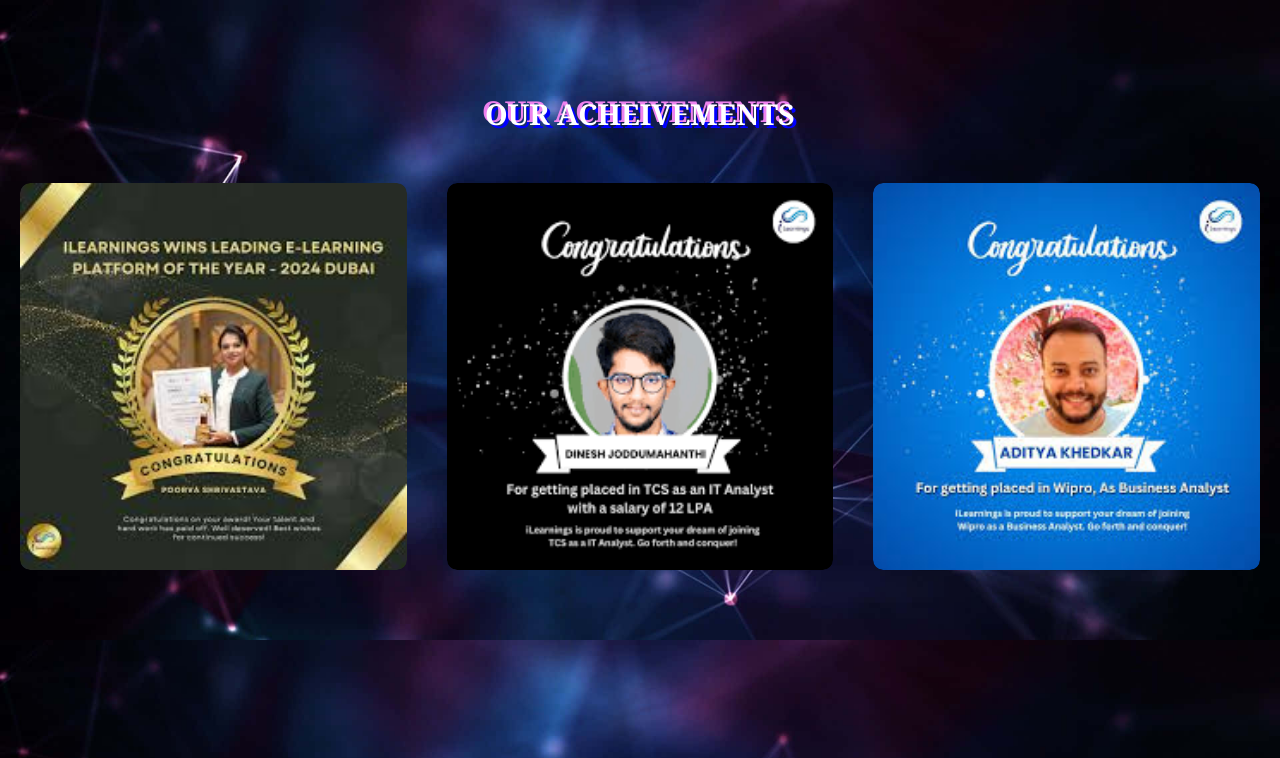
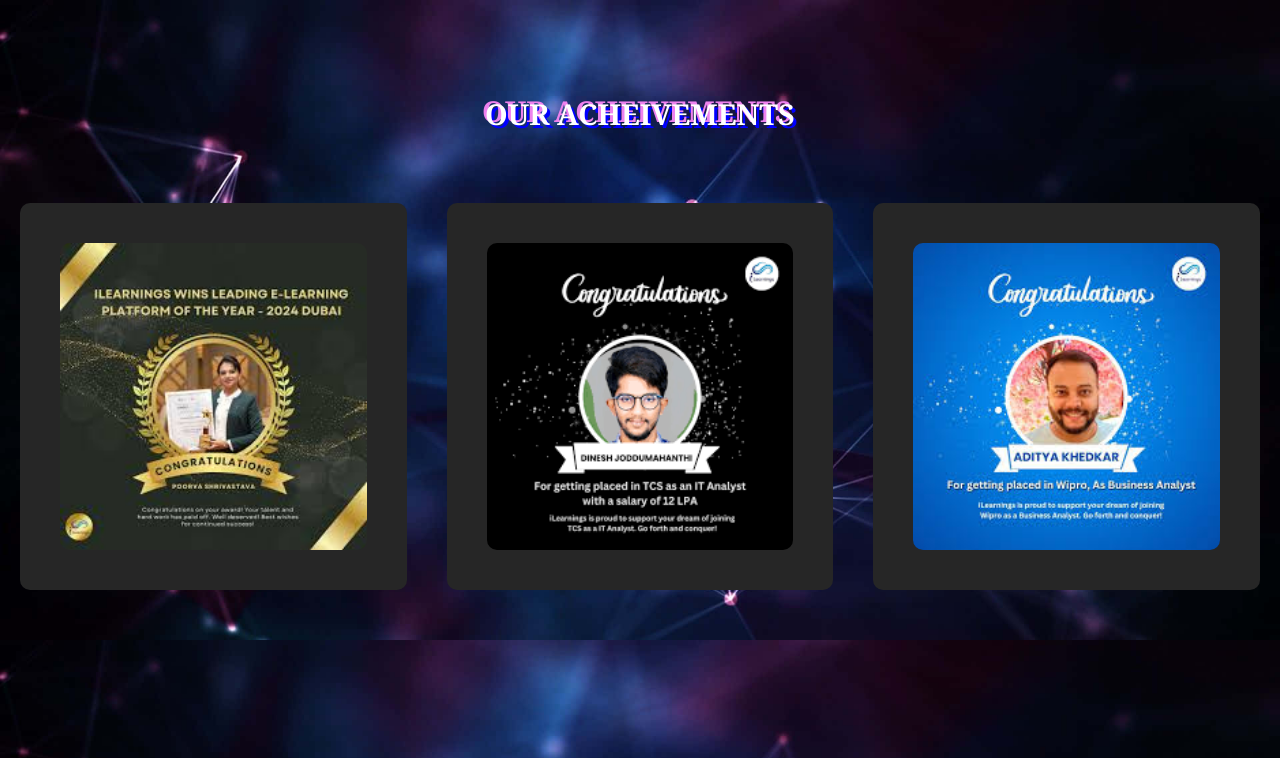
Before and after one commit to Lavanya-Maran/ilearnings_salesforce, a plain HTML site: page index.html in a window 1280 px wide. Shown: the part 2000-2758 px from the top of the page. Drawn offline with nearby package versions, Linux system fonts and the light colour scheme; a script that the page names is missing.

Commit message:
updated z-index

```diff
--- a/index.html
+++ b/index.html
@@ -15,7 +15,7 @@
 <body>
     <!--------------Header section--------->
 <header>
-    <nav>
+    <nav id="header">
         <img src="./assests/ilearn logo.jpeg" alt="Ilearnings_logo">
         <ul id="sidemenu">
             <li><a href="#home">HOME</a></li>
--- a/style.css
+++ b/style.css
@@ -12,6 +12,7 @@
     padding: 20px;
     position: fixed;
     width: 100%;
+    z-index: 99;
 }
 header img{
     border-radius: 50%;
@@ -22,8 +23,9 @@
     display: flex;
     align-items: center;
     justify-content: space-between;
+    padding: fixed;
+}
 
-}
 nav ul {
     list-style-type: none;
     margin-top: 1%;
@@ -368,20 +370,36 @@
     grid-gap:40px;
     margin-top: 50px;
 }
+.work-list div{
+    background: #262626;
+    padding: 40px;
+    font-size: 13px;
+    font-weight: 300;
+    border-radius: 10px;
+    transition:background 0.5s, transform 0.5s;
+    text-decoration: none;
+    color: white;
+    font-size: 12px;
+    margin-top: 20px;
+    display: inline-block;
+}
+.work-list div:hover{
+    background:#0097a7;
+    transform: translateY(-10px);
+}
 .work{
     border-radius: 10px;
     position: relative;
     overflow: hidden;
 }
 .work img{
+    z-index: 2;
     width: 100%;
     border-radius: 10px;
     display: block;
-    transition: transform 0.5s;
+    transition: ;
 }
-.work:hover img{
-    transform: scale(1.1);
-}
+
 
 /*------contact------*/
 .contact {
```
